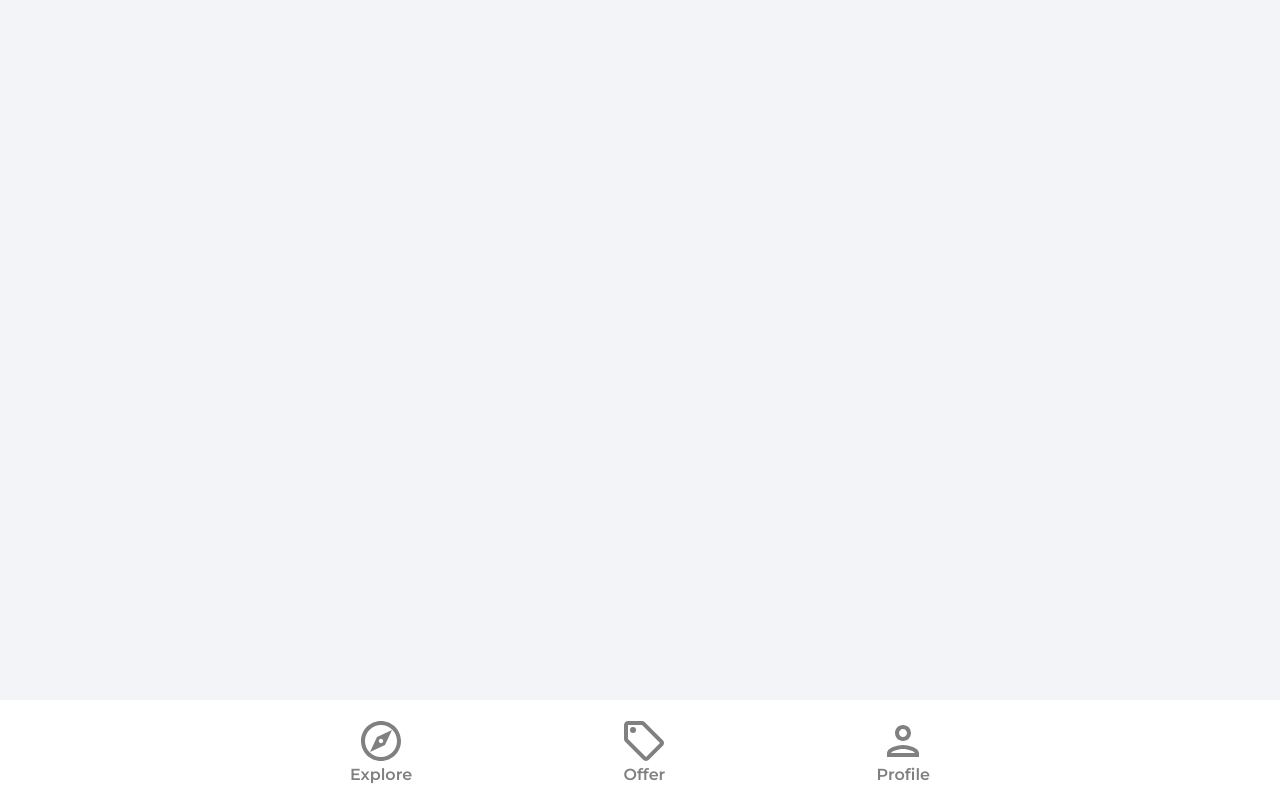
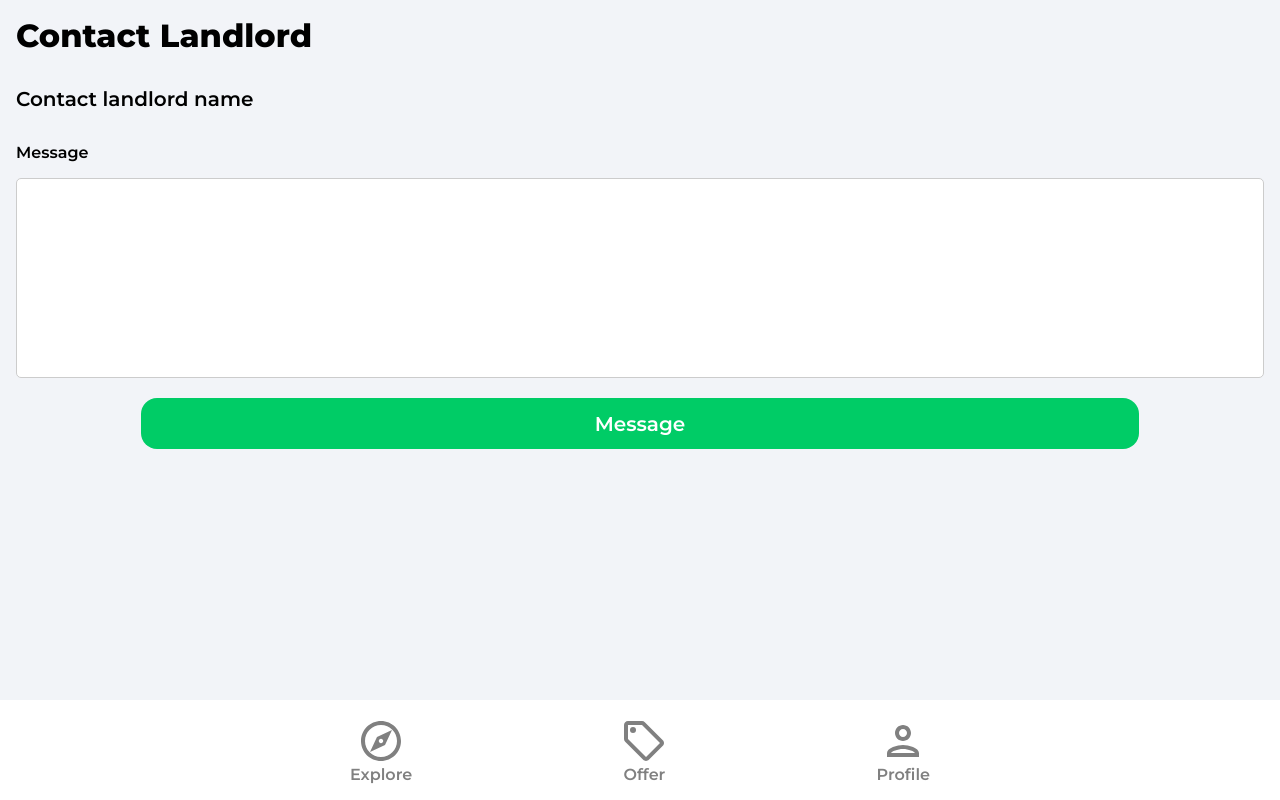
Before and after one commit to MehdiEsedov1/Property-Purchase-App, a React (Vite) app: page /contact in a window 1280 px wide. Built offline with nearby package versions, Linux system fonts and the light colour scheme.

Commit message:
Add contact page

```diff
--- /dev/null
+++ b/src/assets/style/_contact.scss
@@ -0,0 +1,54 @@
+.page-container {
+  margin: 1rem;
+}
+
+.page-header {
+  margin-bottom: 2rem;
+  font-size: 2rem;
+  font-weight: 800;
+}
+
+.contact-landlord {
+  .landlord-name {
+    margin-bottom: 2rem;
+    font-size: 1.25rem;
+    font-weight: 600;
+  }
+}
+
+.message-form {
+  .message-div {
+    margin-bottom: 1rem;
+
+    .message-label {
+      font-weight: 600;
+      font-size: 1rem;
+    }
+
+    .text-area {
+      width: 100%;
+      height: 200px;
+      padding: 10px;
+      margin-top: 1rem;
+      border-radius: 5px;
+      resize: none;
+      border: 1px solid #ccc;
+      outline: none;
+    }
+  }
+}
+
+.primary-button {
+  width: 80%;
+  background: #00cc66;
+  border-radius: 1rem;
+  margin: 0 auto;
+  padding: 0.85rem 2rem;
+  color: #ffffff;
+  font-weight: 600;
+  font-size: 1.25rem;
+  display: flex;
+  align-items: center;
+  justify-content: center;
+  cursor: pointer;
+}
--- a/src/assets/style/_main.scss
+++ b/src/assets/style/_main.scss
@@ -1,4 +1,5 @@
 @import "./_navbar.scss";
+@import "./_contact.scss";
 @import url("https://fonts.googleapis.com/css2?family=Montserrat:wght@200;300;400;500;600;700;800;900&display=swap");
 
 * {
@@ -17,3 +18,8 @@ a {
   text-decoration: none;
   background-color: white;
 }
+
+button {
+  outline: none;
+  border: none;
+}
--- /dev/null
+++ b/src/pages/Contact.tsx
@@ -0,0 +1,40 @@
+export default function Contact() {
+  return (
+    <div className="page-container">
+      <header>
+        <p className="page-header">Contact Landlord</p>
+      </header>
+      <main>
+        <div className="contact-landlord">
+          <p className="landlord-name">Contact landlord name</p>
+        </div>
+        <form className="message-form">
+          <div className="message-div">
+            <label htmlFor="message" className="message-label">
+              Message
+            </label>
+            <textarea
+              name="message"
+              id="message"
+              className="text-area"
+              value={""}
+              style={{
+                padding: "10px",
+                borderRadius: "5px",
+                height: "200px",
+                resize: "none",
+                border: "1px solid #ccc",
+                outline: "none",
+              }}
+            ></textarea>
+          </div>
+          <a>
+            <button className="primary-button" type="button">
+              Message
+            </button>
+          </a>
+        </form>
+      </main>
+    </div>
+  );
+}
--- a/src/routes/Router.tsx
+++ b/src/routes/Router.tsx
@@ -2,13 +2,15 @@ import { Route, Routes } from "react-router-dom";
 import Explore from "../pages/Explore";
 import Offer from "../pages/Offer";
 import Profile from "../pages/Profile";
+import Contact from "../pages/Contact";
 
 export default function Router() {
   return (
-      <Routes>
-        <Route path="/" element={<Explore />} />
-        <Route path="/offer" element={<Offer />} />
-        <Route path="/profile" element={<Profile />} />
-      </Routes>
+    <Routes>
+      <Route path="/" element={<Explore />} />
+      <Route path="/offer" element={<Offer />} />
+      <Route path="/profile" element={<Profile />} />
+      <Route path="/contact" element={<Contact />} />
+    </Routes>
   );
 }
```
